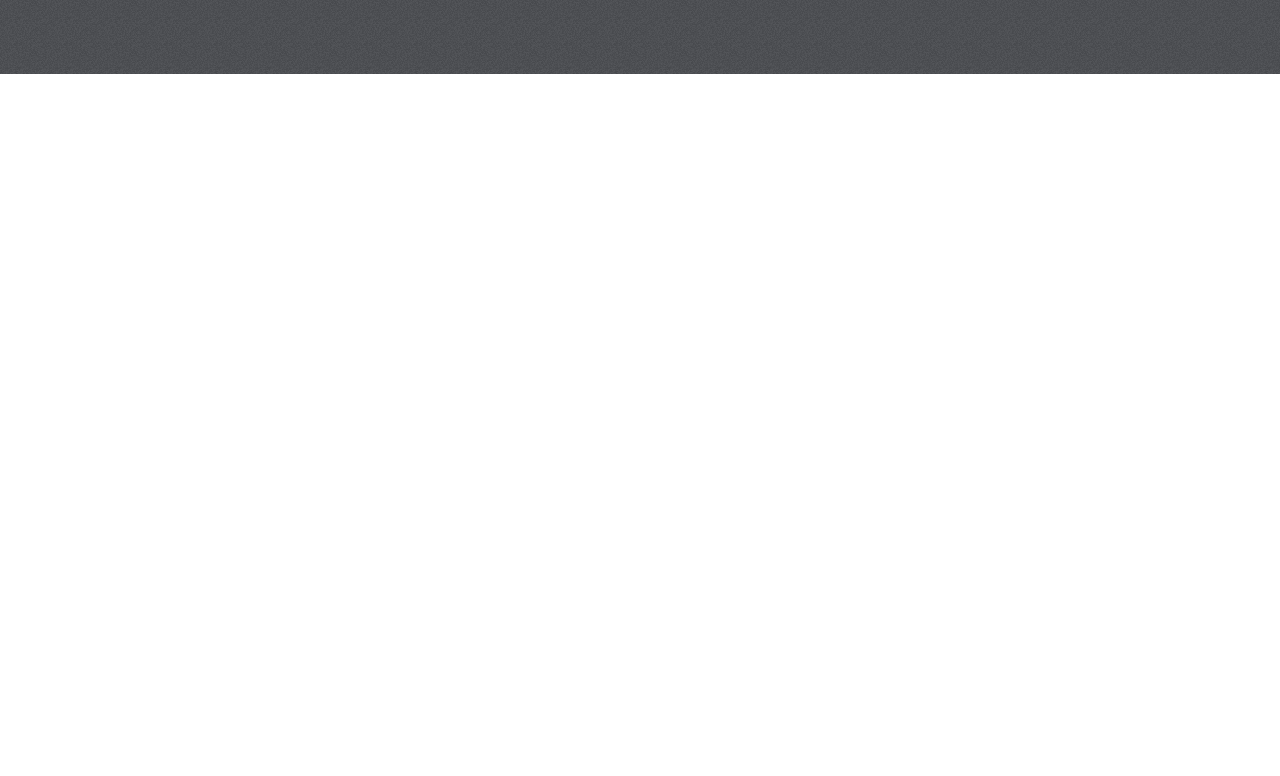
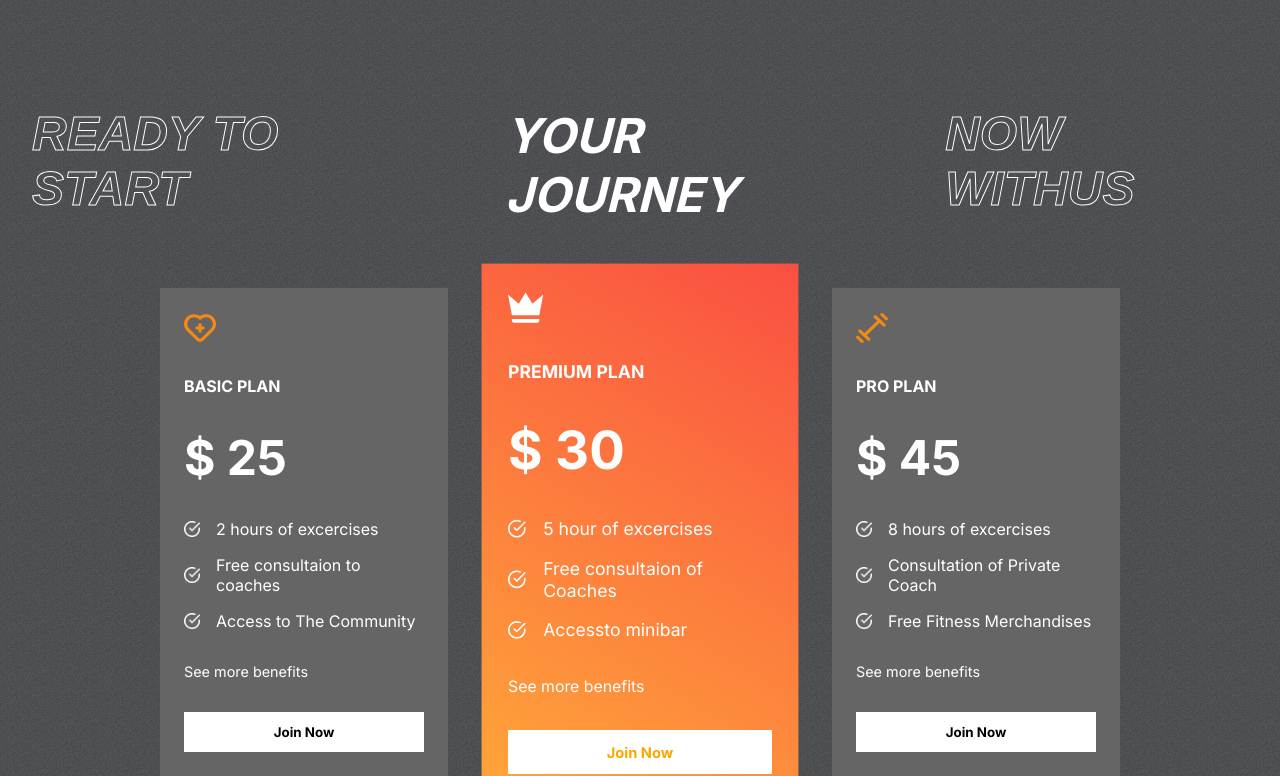
Before and after one commit to sleekcharly/fit-club, a React (Create React App) app: page / in a window 1280 px wide. Shown: the part 1717-2493 px from the top of the page. Before the commit the page ends 1791 px from the top, so only its background shows below. Built offline with nearby package versions, Linux system fonts and the light colour scheme.

Commit message:
created plans section

```diff
--- a/src/App.js
+++ b/src/App.js
@@ -1,5 +1,6 @@
 import './App.css';
 import Hero from './components/Hero/Hero';
+import Plans from './components/Plans/Plans';
 import Programs from './components/Programs/Programs';
 import Reasons from './components/Reasons/Reasons';
 function App() {
@@ -8,6 +9,7 @@
       <Hero />
       <Programs />
       <Reasons />
+      <Plans />
     </div>
   );
 }
--- /dev/null
+++ b/src/components/Plans/Plans.css
@@ -0,0 +1,74 @@
+.plans-container {
+    margin-top: -4rem;
+    padding: 0 2rem;
+    display: flex;
+    flex-direction: column;
+    gap: 4rem;
+    position: relative;
+}
+
+.plans {
+    display: flex;
+    align-items: center;
+    justify-content: center;
+    gap: 3rem;
+}
+
+.plan {
+    display: flex;
+    flex-direction: column;
+    background: var(--caloryCard);
+    color: white;
+    gap: 2rem;
+    padding: 1.5rem;
+    width: 15rem;
+}
+
+.plan:nth-child(2) {
+    background: var(--planCard);
+    transform: scale(1.1);
+}
+
+.plan>svg {
+    fill: var(--orange);
+    width: 2rem;
+    height: 2rem;
+}
+
+.plan>:nth-child(2) {
+    font-size: 1rem;
+    font-weight: bold;
+}
+
+.plan>:nth-child(3) {
+    font-size: 3rem;
+    font-weight: bold;
+}
+
+.plan>:nth-child(5) {
+    font-size: 0.9rem;
+}
+
+.features {
+    display: flex;
+    flex-direction: column;
+    gap: 1rem;
+}
+
+.feature {
+    display: flex;
+    align-items: center;
+    gap: 1rem;
+}
+
+.feature>img {
+    width: 1rem;
+}
+
+.plans>:nth-child(2)>svg {
+    fill: white;
+}
+
+.plans>:nth-child(2)>button {
+    color: orange;
+}
--- /dev/null
+++ b/src/components/Plans/Plans.jsx
@@ -0,0 +1,43 @@
+import React from 'react';
+import './Plans.css';
+import { plansData } from '../../data/plansData';
+import WhiteTick from '../../assets/whiteTick.png';
+
+function Plans() {
+  return (
+    <div className="plans-container">
+      <div className="programs-header" STYLE={{ gap: '2rem' }}>
+        <span className="stroke-text">READY TO START</span>
+        <span>YOUR JOURNEY</span>
+        <span className="stroke-text">NOW WITHUS</span>
+      </div>
+
+      {/* plans card */}
+      <div className="plans">
+        {plansData.map((plan, i) => (
+          <div className="plan" key={i}>
+            {plan.icon}
+            <span>{plan.name}</span>
+            <span>$ {plan.price}</span>
+
+            <div className="features">
+              {plan.features.map((feature, i) => (
+                <div className="feature">
+                  <img src={WhiteTick} alt="" />
+                  <span key={i}>{feature}</span>
+                </div>
+              ))}
+            </div>
+
+            <div>
+              <span>See more benefits</span>
+            </div>
+            <button className="btn">Join Now</button>
+          </div>
+        ))}
+      </div>
+    </div>
+  );
+}
+
+export default Plans;
```
